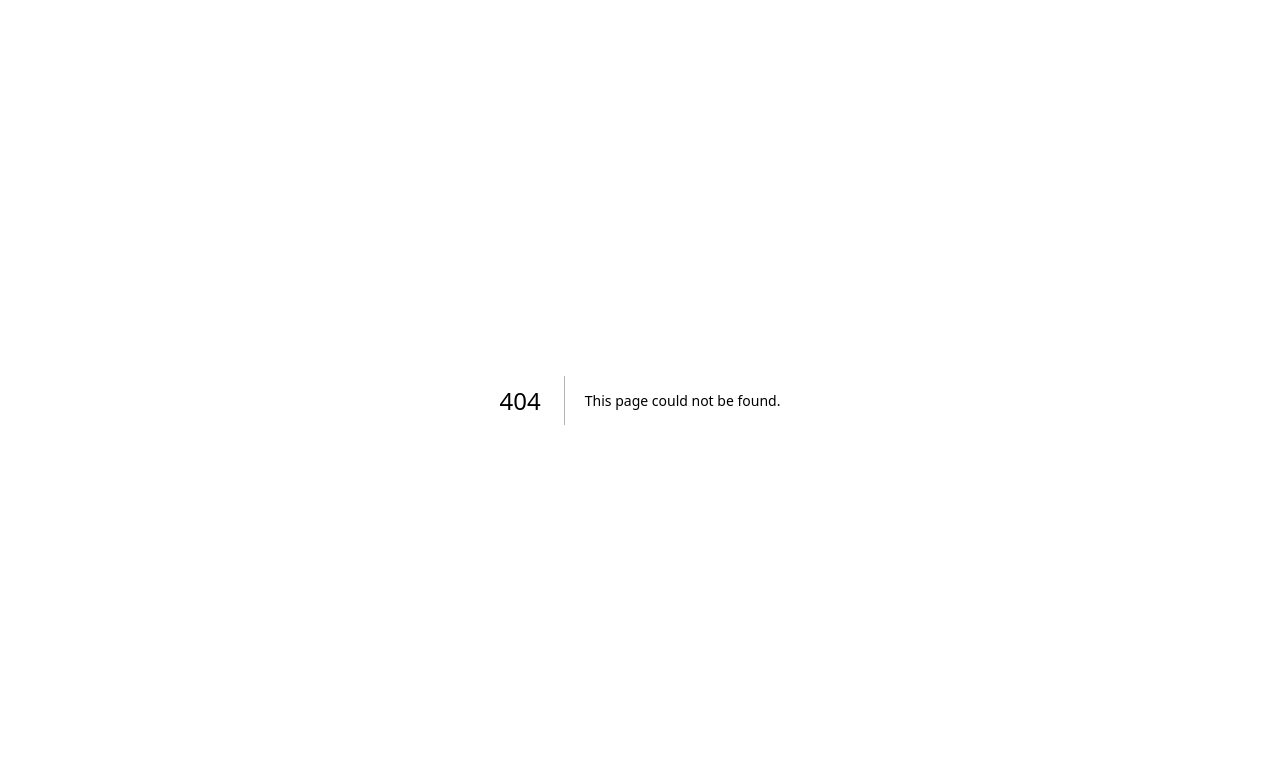
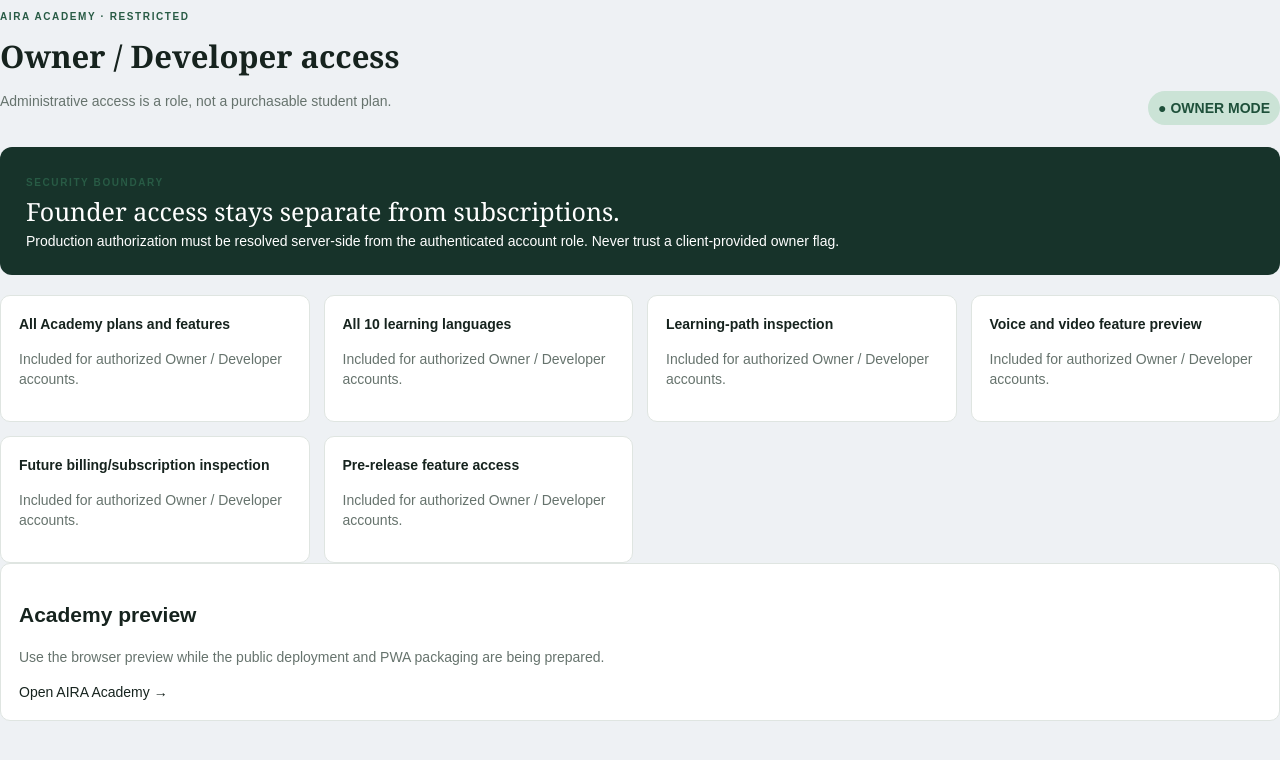
Before and after one commit to tsapkovaby-cyber/AIRA-OS, a Next.js app: page /developer in a window 1280 px wide. Before the commit this address had no page. Shown: the top 760 px of the page. Built offline with nearby package versions, Linux system fonts and the light colour scheme.

Commit message:
Sprint 039: add protected developer preview surface

```diff
--- /dev/null
+++ b/app/developer/page.tsx
@@ -0,0 +1,5 @@
+import Link from 'next/link';
+
+const capabilities=['All Academy plans and features','All 10 learning languages','Learning-path inspection','Voice and video feature preview','Future billing/subscription inspection','Pre-release feature access'];
+
+export default function DeveloperPreview(){return <main><div className="page-head"><div><p className="eyebrow">AIRA Academy · Restricted</p><h1>Owner / Developer access</h1><p className="muted">Administrative access is a role, not a purchasable student plan.</p></div><span className="health">● OWNER MODE</span></div><section className="brief"><div><span className="eyebrow">Security boundary</span><h2>Founder access stays separate from subscriptions.</h2><span>Production authorization must be resolved server-side from the authenticated account role. Never trust a client-provided owner flag.</span></div></section><div className="grid">{capabilities.map(item=><article className="card" key={item}><strong>{item}</strong><p className="muted">Included for authorized Owner / Developer accounts.</p></article>)}</div><section className="card"><h2>Academy preview</h2><p className="muted">Use the browser preview while the public deployment and PWA packaging are being prepared.</p><Link href="/academy">Open AIRA Academy →</Link></section></main>}
```
